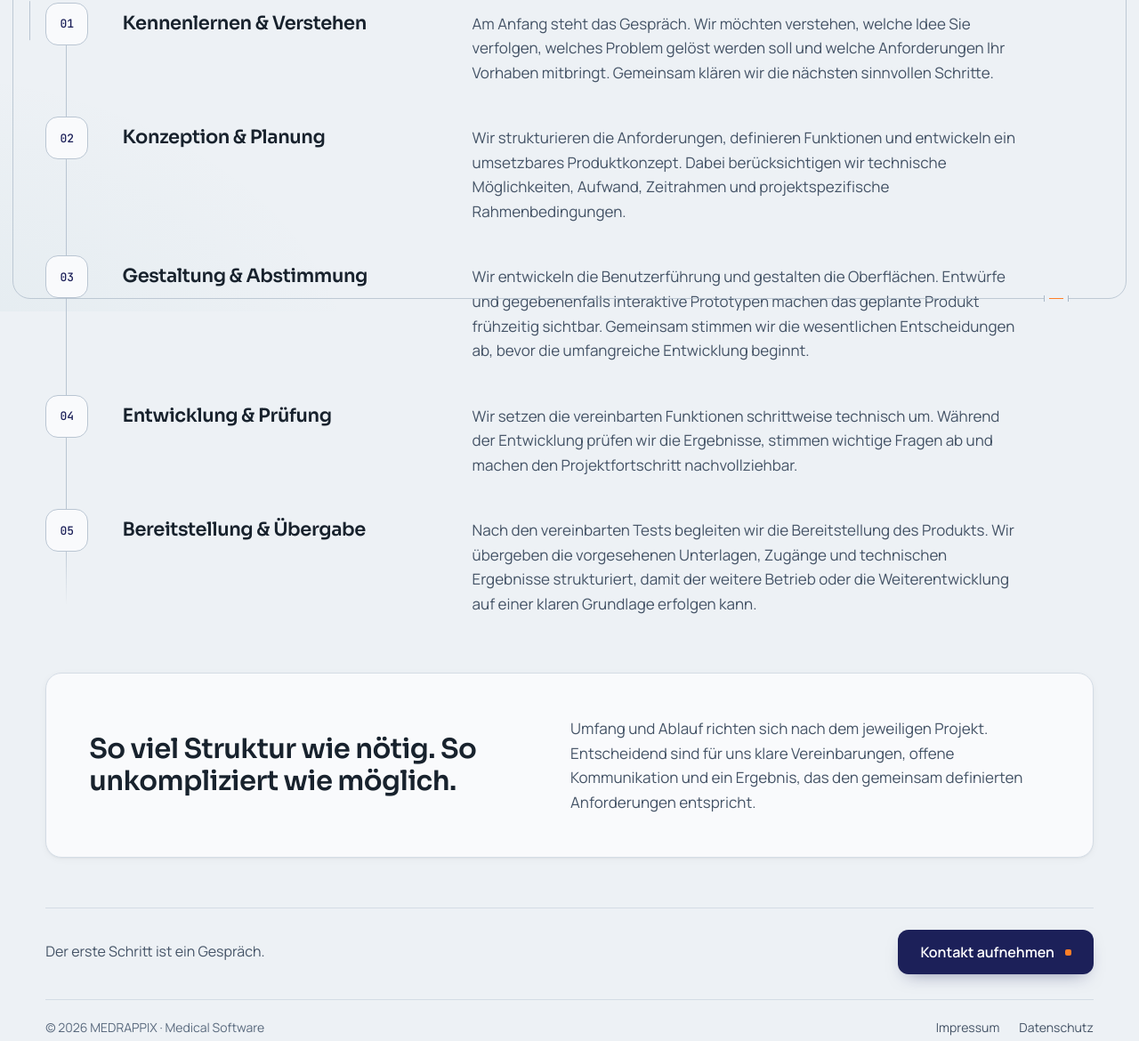
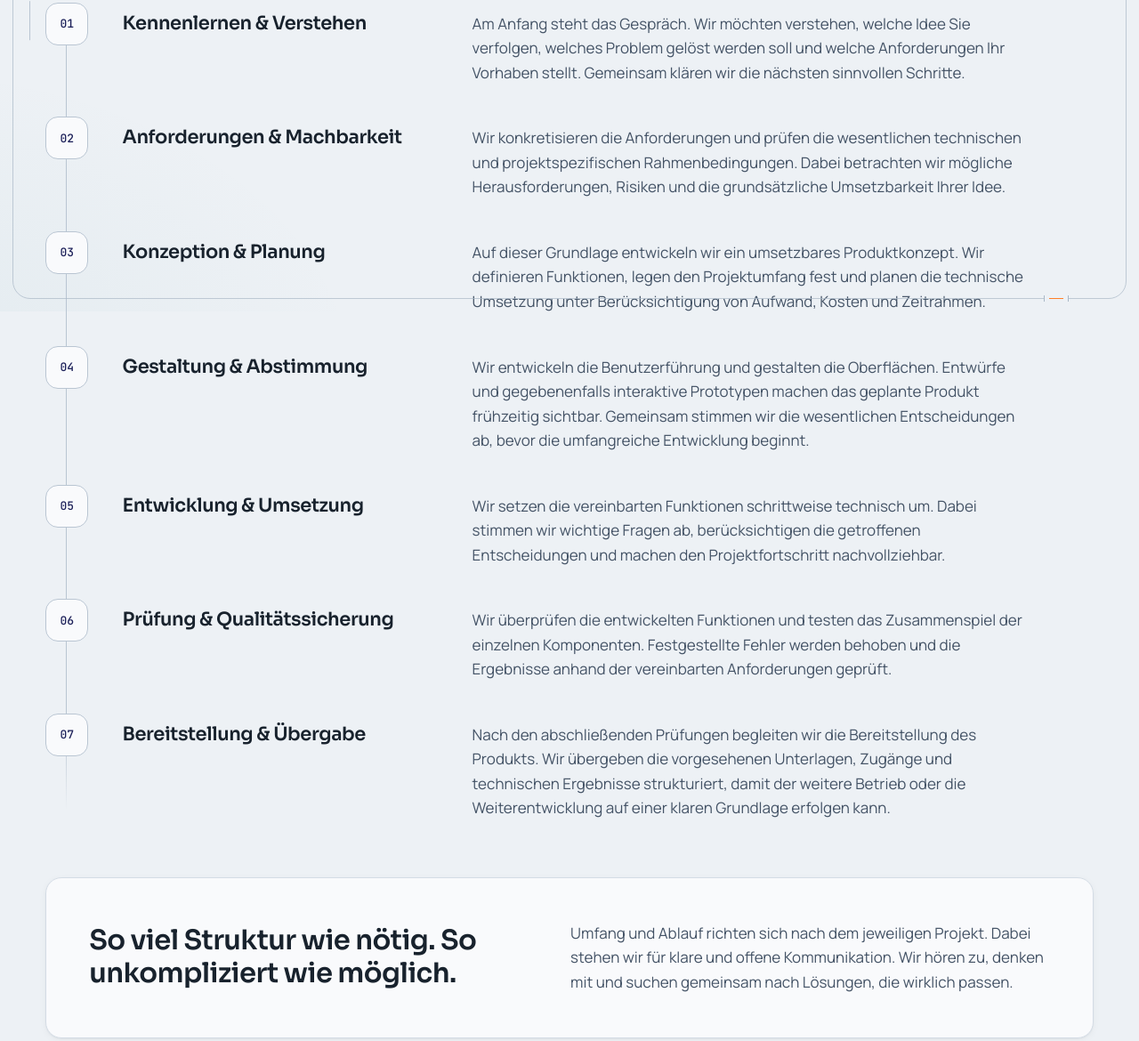
Before and after one commit to MEDRAPPIX/Website, a plain HTML site: page vorgehen.html in a window 1280 px wide. Shown: the part 450-1620 px from the top of the page at 89% size. Drawn offline with Linux system fonts and the light colour scheme.

Commit message:
Add files via upload

```diff
--- a/vorgehen.html
+++ b/vorgehen.html
@@ -61,23 +61,71 @@
         </div>
         <p class="lead reveal" style="--d:.08s">Jedes digitale Produkt beginnt mit einer Idee, einer konkreten Anforderung oder einem Problem, das gelöst werden soll. Wir begleiten den Entwicklungsprozess in nachvollziehbaren Schritten – mit klaren Abstimmungen, transparenten Entscheidungen und einem gemeinsamen Verständnis der Ziele.</p>
       </header>
+      <ol class="process">
+        <li class="step reveal">
+          <span class="step__node" aria-hidden="true">01</span>
+          <div class="step__body">
+            <h2><span class="visually-hidden">Schritt 1: </span>Kennenlernen &amp; Verstehen</h2>
+            <p>Am Anfang steht das Gespräch. Wir möchten verstehen, welche Idee Sie verfolgen, welches Problem gelöst werden soll und welche Anforderungen Ihr Vorhaben stellt. Gemeinsam klären wir die nächsten sinnvollen Schritte.</p>
+          </div>
+        </li>
 
-      <ol class="process">
-        <li class="step reveal"><span class="step__node" aria-hidden="true">01</span><div class="step__body"><h2><span class="visually-hidden">Schritt 1: </span>Kennenlernen &amp; Verstehen</h2><p>Am Anfang steht das Gespräch. Wir möchten verstehen, welche Idee Sie verfolgen, welches Problem gelöst werden soll und welche Anforderungen Ihr Vorhaben mitbringt. Gemeinsam klären wir die nächsten sinnvollen Schritte.</p></div></li>
-        <li class="step reveal"><span class="step__node" aria-hidden="true">02</span><div class="step__body"><h2><span class="visually-hidden">Schritt 2: </span>Konzeption &amp; Planung</h2><p>Wir strukturieren die Anforderungen, definieren Funktionen und entwickeln ein umsetzbares Produktkonzept. Dabei berücksichtigen wir technische Möglichkeiten, Aufwand, Zeitrahmen und projektspezifische Rahmenbedingungen.</p></div></li>
-        <li class="step reveal"><span class="step__node" aria-hidden="true">03</span><div class="step__body"><h2><span class="visually-hidden">Schritt 3: </span>Gestaltung &amp; Abstimmung</h2><p>Wir entwickeln die Benutzerführung und gestalten die Oberflächen. Entwürfe und gegebenenfalls interaktive Prototypen machen das geplante Produkt frühzeitig sichtbar. Gemeinsam stimmen wir die wesentlichen Entscheidungen ab, bevor die umfangreiche Entwicklung beginnt.</p></div></li>
-        <li class="step reveal"><span class="step__node" aria-hidden="true">04</span><div class="step__body"><h2><span class="visually-hidden">Schritt 4: </span>Entwicklung &amp; Prüfung</h2><p>Wir setzen die vereinbarten Funktionen schrittweise technisch um. Während der Entwicklung prüfen wir die Ergebnisse, stimmen wichtige Fragen ab und machen den Projektfortschritt nachvollziehbar.</p></div></li>
-        <li class="step reveal"><span class="step__node" aria-hidden="true">05</span><div class="step__body"><h2><span class="visually-hidden">Schritt 5: </span>Bereitstellung &amp; Übergabe</h2><p>Nach den vereinbarten Tests begleiten wir die Bereitstellung des Produkts. Wir übergeben die vorgesehenen Unterlagen, Zugänge und technischen Ergebnisse strukturiert, damit der weitere Betrieb oder die Weiterentwicklung auf einer klaren Grundlage erfolgen kann.</p></div></li>
+        <li class="step reveal">
+          <span class="step__node" aria-hidden="true">02</span>
+          <div class="step__body">
+            <h2><span class="visually-hidden">Schritt 2: </span>Anforderungen &amp; Machbarkeit</h2>
+            <p>Wir konkretisieren die Anforderungen und prüfen die wesentlichen technischen und projektspezifischen Rahmenbedingungen. Dabei betrachten wir mögliche Herausforderungen, Risiken und die grundsätzliche Umsetzbarkeit Ihrer Idee.</p>
+          </div>
+        </li>
+
+        <li class="step reveal">
+          <span class="step__node" aria-hidden="true">03</span>
+          <div class="step__body">
+            <h2><span class="visually-hidden">Schritt 3: </span>Konzeption &amp; Planung</h2>
+            <p>Auf dieser Grundlage entwickeln wir ein umsetzbares Produktkonzept. Wir definieren Funktionen, legen den Projektumfang fest und planen die technische Umsetzung unter Berücksichtigung von Aufwand, Kosten und Zeitrahmen.</p>
+          </div>
+        </li>
+
+        <li class="step reveal">
+          <span class="step__node" aria-hidden="true">04</span>
+          <div class="step__body">
+            <h2><span class="visually-hidden">Schritt 4: </span>Gestaltung &amp; Abstimmung</h2>
+            <p>Wir entwickeln die Benutzerführung und gestalten die Oberflächen. Entwürfe und gegebenenfalls interaktive Prototypen machen das geplante Produkt frühzeitig sichtbar. Gemeinsam stimmen wir die wesentlichen Entscheidungen ab, bevor die umfangreiche Entwicklung beginnt.</p>
+          </div>
+        </li>
+
+        <li class="step reveal">
+          <span class="step__node" aria-hidden="true">05</span>
+          <div class="step__body">
+            <h2><span class="visually-hidden">Schritt 5: </span>Entwicklung &amp; Umsetzung</h2>
+            <p>Wir setzen die vereinbarten Funktionen schrittweise technisch um. Dabei stimmen wir wichtige Fragen ab, berücksichtigen die getroffenen Entscheidungen und machen den Projektfortschritt nachvollziehbar.</p>
+          </div>
+        </li>
+
+        <li class="step reveal">
+          <span class="step__node" aria-hidden="true">06</span>
+          <div class="step__body">
+            <h2><span class="visually-hidden">Schritt 6: </span>Prüfung &amp; Qualitätssicherung</h2>
+            <p>Wir überprüfen die entwickelten Funktionen und testen das Zusammenspiel der einzelnen Komponenten. Festgestellte Fehler werden behoben und die Ergebnisse anhand der vereinbarten Anforderungen geprüft.</p>
+          </div>
+        </li>
+
+        <li class="step reveal">
+          <span class="step__node" aria-hidden="true">07</span>
+          <div class="step__body">
+            <h2><span class="visually-hidden">Schritt 7: </span>Bereitstellung &amp; Übergabe</h2>
+            <p>Nach den abschließenden Prüfungen begleiten wir die Bereitstellung des Produkts. Wir übergeben die vorgesehenen Unterlagen, Zugänge und technischen Ergebnisse strukturiert, damit der weitere Betrieb oder die Weiterentwicklung auf einer klaren Grundlage erfolgen kann.</p>
+          </div>
+        </li>
       </ol>
 
       <section class="closing reveal" aria-labelledby="closing-title">
         <h2 id="closing-title">So viel Struktur wie nötig. So unkompliziert wie möglich.</h2>
-        <p>Umfang und Ablauf richten sich nach dem jeweiligen Projekt. Entscheidend sind für uns klare Vereinbarungen, offene Kommunikation und ein Ergebnis, das den gemeinsam definierten Anforderungen entspricht.</p>
+        <p>Umfang und Ablauf richten sich nach dem jeweiligen Projekt. Dabei stehen wir für klare und offene Kommunikation. Wir hören zu, denken mit und suchen gemeinsam nach Lösungen, die wirklich passen.</p>
       </section>
 
       <div class="sub-next reveal">
-        <p>Der erste Schritt ist ein Gespräch.</p>
-        <a class="btn btn--primary" href="index.html#kontakt">Kontakt aufnehmen <span class="btn__dot" aria-hidden="true"></span></a>
+        <a class="btn btn--primary" href="index.html#kontakt">Kontaktformular <span class="btn__dot" aria-hidden="true"></span></a>
       </div>
 
       <footer class="site-footer">
```
Also changed, not shown: anwendungsfelder.html (+4 -4 lines), index.html (+8 -8 lines), ueber-uns.html (+1 -2 lines), assets/img/favicon-192.png, assets/img/favicon-32.png.
